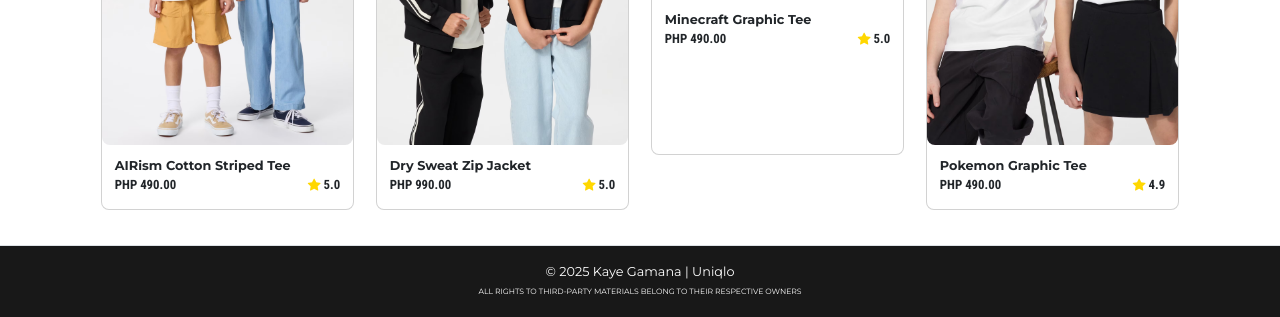
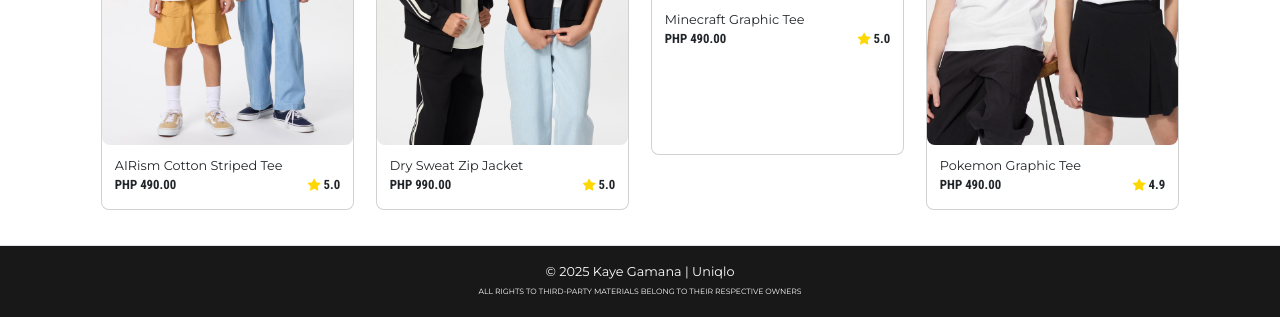
Before and after one commit to kayegamana/kayegamana.github.io, a PHP site: page /ADET/A03/tops.html in a window 1280 px wide. Shown: the part 777-1094 px from the top of the page. Run offline with PHP 8.4, Linux system fonts and the light colour scheme.

Commit message:
refined styles for products

```diff
--- a/ADET/A03/css/products-styles.css
+++ b/ADET/A03/css/products-styles.css
@@ -156,7 +156,7 @@
 
 .product-name {
     font-family: 'Montserrat', sans-serif;
-    font-weight: bold;
+    font-weight: 400;
     font-size: 1vw;
     text-align: left;
     line-height: 1.3;
```
